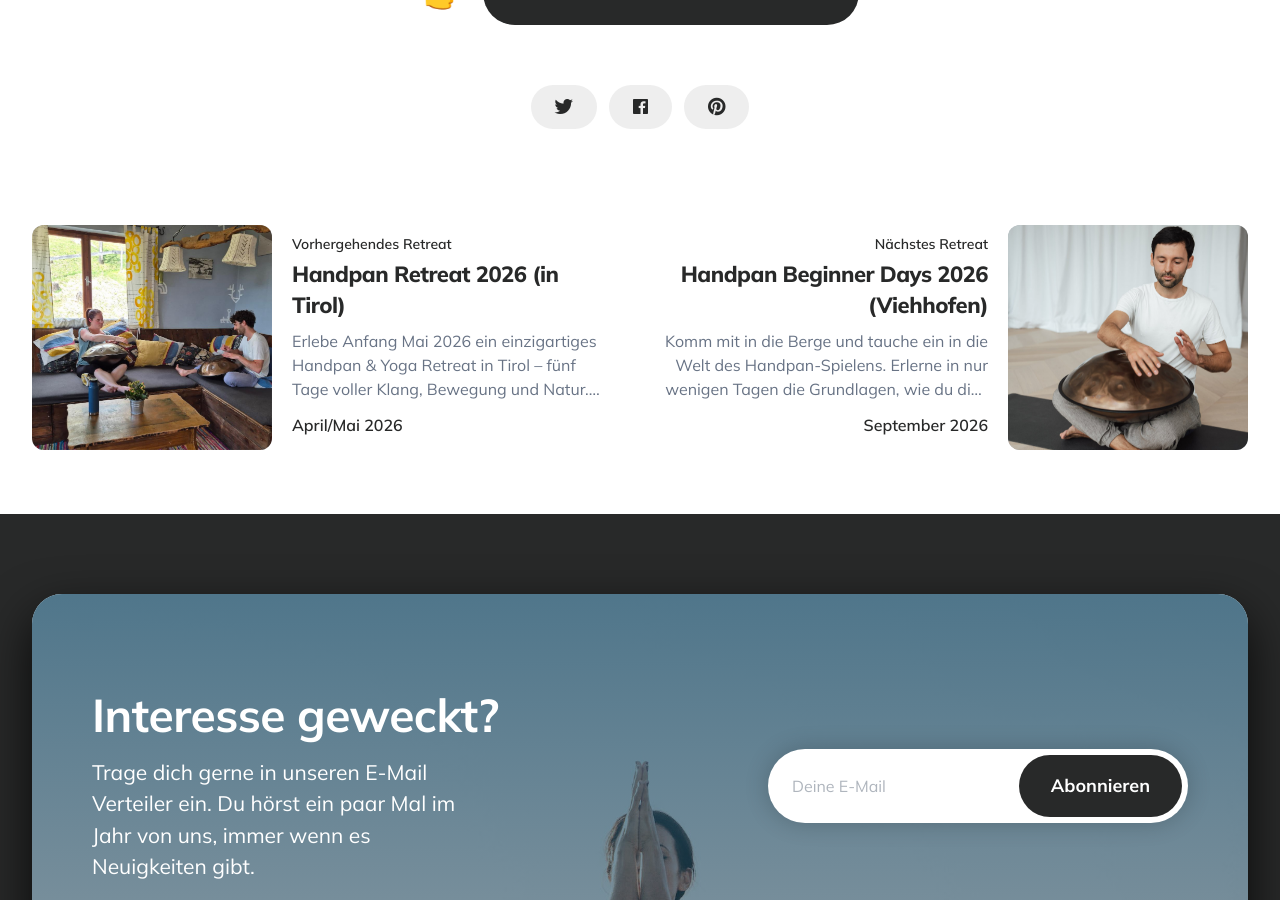
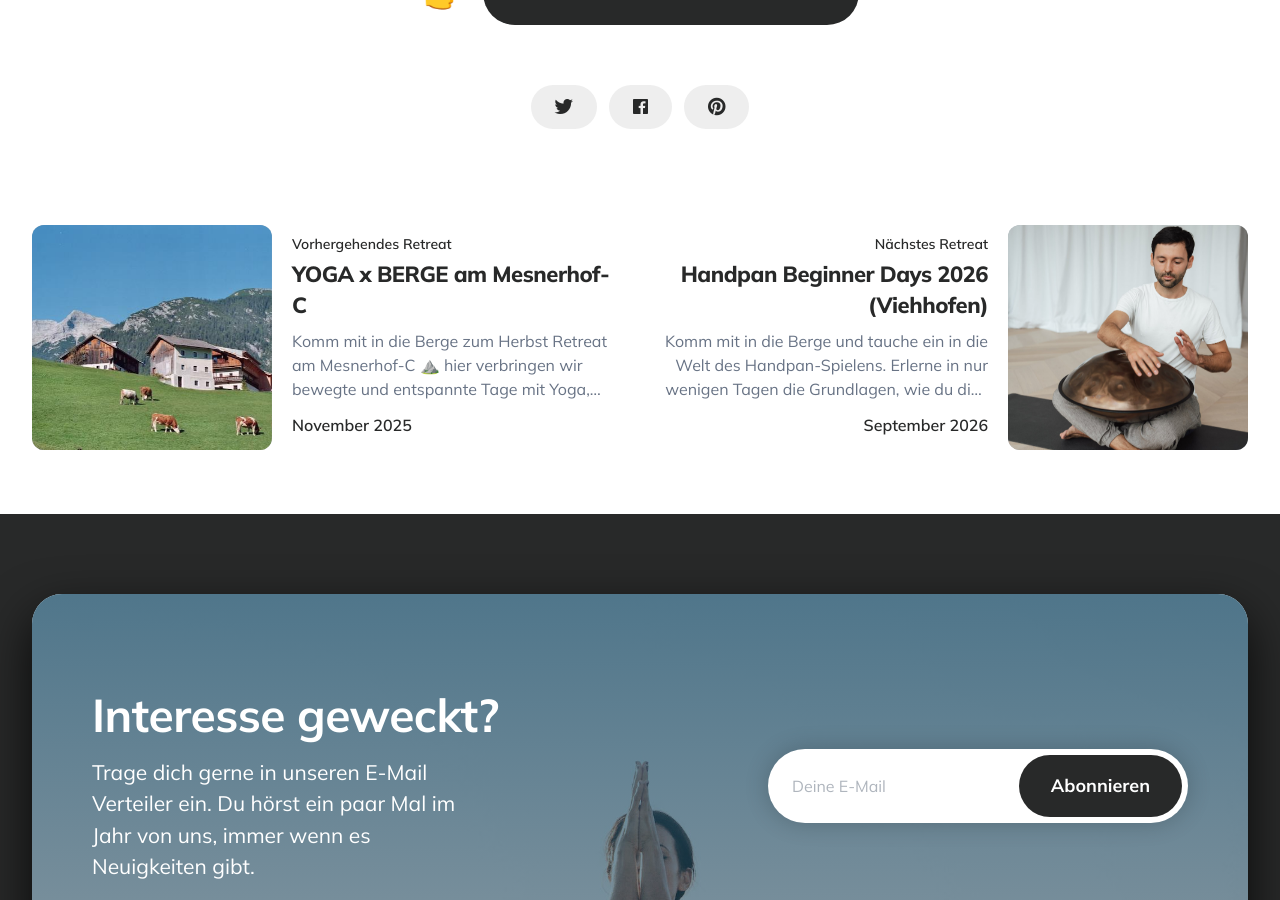
Before and after one commit to lukasziegler/retreats-in-oesterreich, a Jekyll site: the page built from _posts/2025-10-23-womens-wisdom-retreat.markdown, in a window 1280 px wide and 900 px high, scrolled down 843 px. Built offline with Jekyll 4.4.1, drawn with Linux system fonts in a browser that asks for light colours; some of the changed lines change nothing that is shown.

Commit message:
copy update

```diff
--- a/_posts/2026-04-28-handpan-retreat-tirol-2026.markdown
+++ b/_posts/2026-04-28-handpan-retreat-tirol-2026.markdown
@@ -2,7 +2,7 @@
 layout: post
 title: Handpan Retreat 2026 (in Tirol)
 description: "Erlebe Anfang Mai 2026 ein einzigartiges Handpan & Yoga Retreat in Tirol – fünf Tage voller Klang, Bewegung und Natur. Eingebettet in die Stille der Alpen vertiefst du dein Handpan-Spiel, findest neue Rhythmen und Flow-Momente und öffnest Körper und Geist durch Yoga, Meditation und achtsame Zeit in der Natur. Dieses Retreat richtet sich an alle, die bereits erste Erfahrungen mit der Handpan gesammelt haben und ihr Spiel mit Freude, Tiefe und Leichtigkeit weiterentwickeln möchten. Tauche ein in die Welt von Klang, Achtsamkeit und Verbundenheit – und gönn dir eine Auszeit, die Herz, Musik und Seele berührt."
-date: 2025-09-14 02:02:12 +0100
+date: 2026-12-01 02:02:12 +0100
 start_date: 2026-04-29
 end_date: 2026-05-03
 author: lukas
@@ -119,7 +119,7 @@
 Da es sich um vertiefende Workshops handelt, werden **folgende Kenntnisse vorausgesetzt**:
 
 - **Erste Spielerfahrung**: Du bekommst problemlos Töne aus der Handpan und beherrscht sowohl den Anschlag mit den Finger und Daumen.
-- Sicheres beherrschen von **Akkordabfolgen**: du kannst wiederholt mehrere verschieden Akkorde hintereinander spielen und kannst zwischen 2-4-6 und 1-3-5 wechseln.
+- Sicheres beherrschen von **Akkordfolgen**: du kannst wiederholt mehrere verschieden Akkorde hintereinander spielen und kannst zwischen 2-4-6 und 1-3-5 wechseln.
 - Unabhängig voneinander Bassnoten und Melodienoten spielen kannst (Melodiehand + Basshand)
 - Falls du Zweifel hast, ob du schon fit genug bist beim Handpan spielen, um an den Workshops teilzunehmen, <a href="#kontakt">melde dich gerne bei Lukas</a>. Auf Wunsch erhältst du im Vorfeld Videos von Lukas, damit du die Grundlagen aus dem Anfängerkurs wiederholen kannst.
 
```
